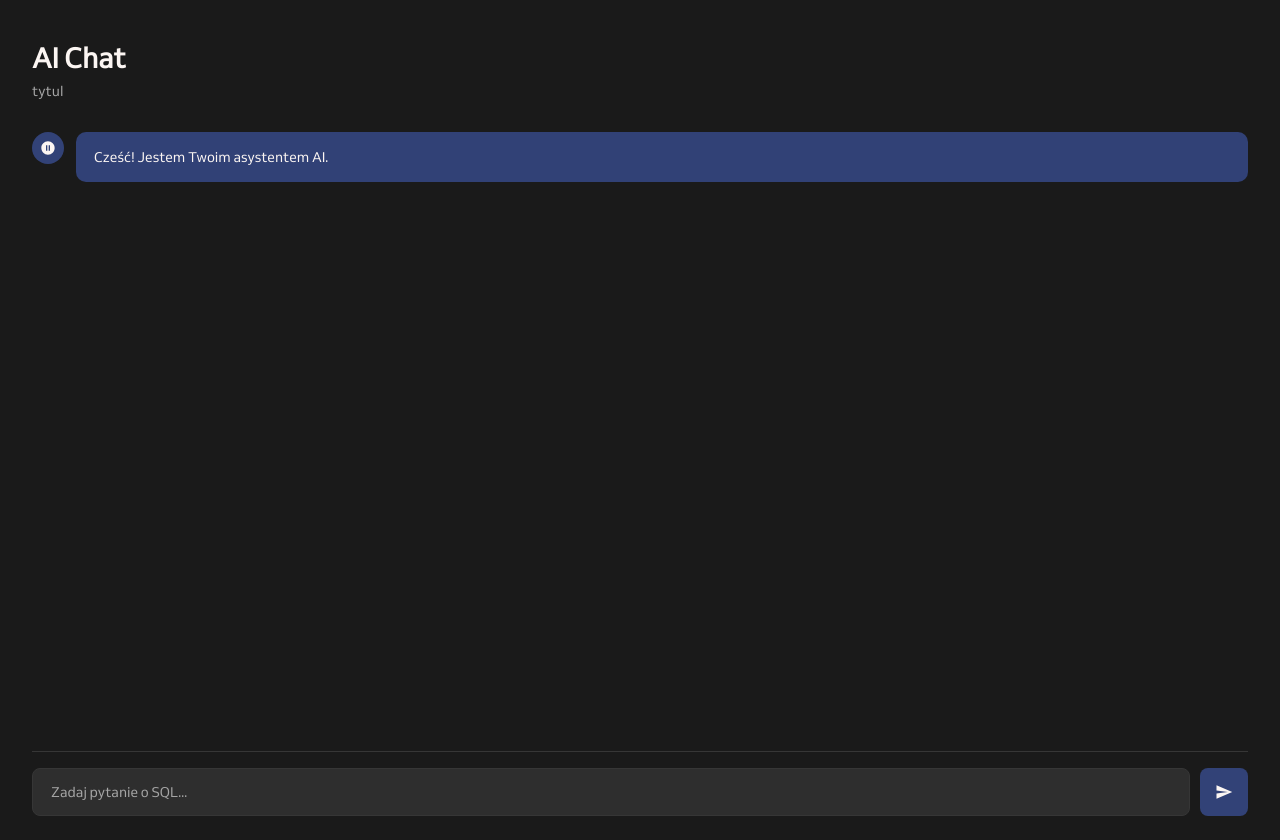
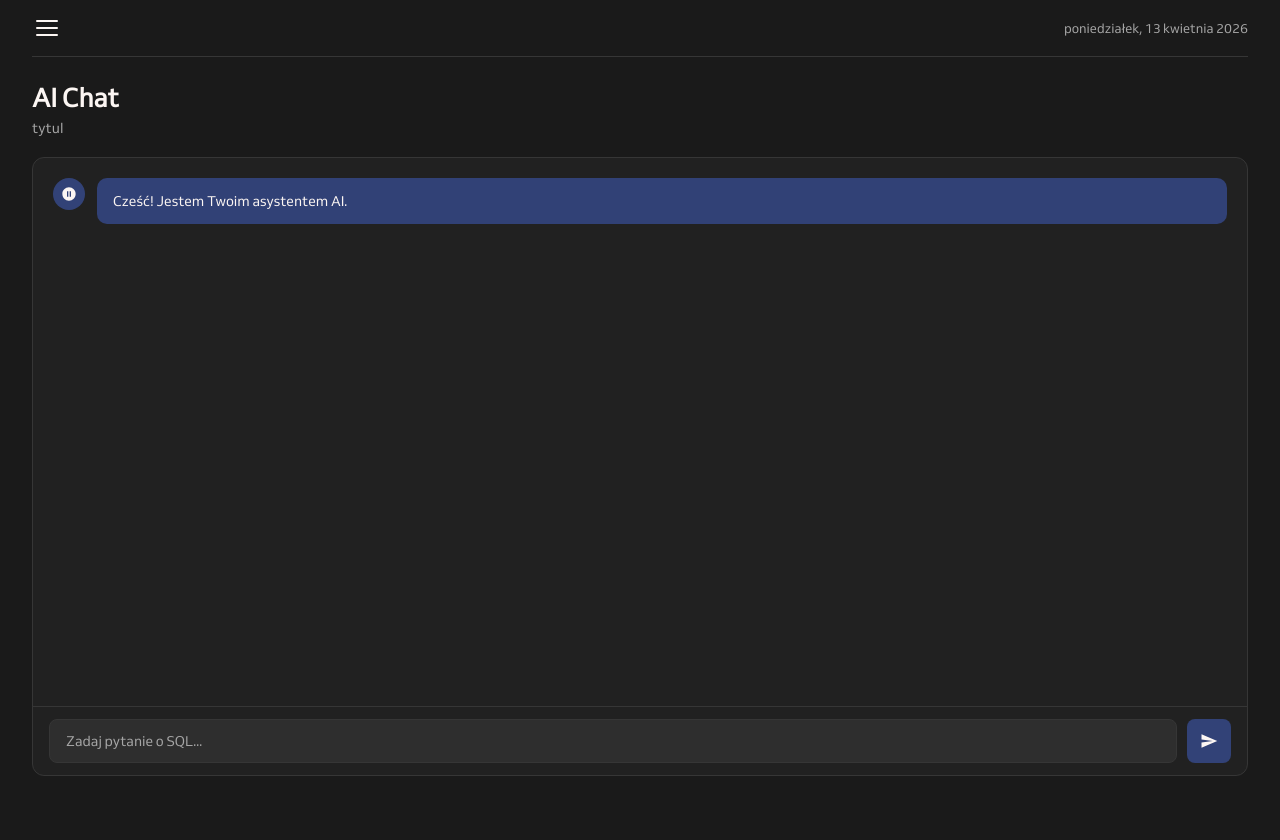
Before and after one commit to Philips072/Praktyki2026, a React (Vite) app in the folder projekt/DataMindAi/: page /AiChat in a window 1280 px wide. After the commit the page ends 800 px from the top, so only its background shows below. Built offline with nearby package versions, Linux system fonts and the light colour scheme.

Commit message:
poprawki do aichat

```diff
--- a/projekt/DataMindAi/src/Components/AiChat.css
+++ b/projekt/DataMindAi/src/Components/AiChat.css
@@ -1,22 +1,57 @@
 .aichat-page {
   background-color: var(--primaryBg);
-  min-height: 100vh;
+  height: 100vh;
   display: flex;
   flex-direction: column;
-  padding: 40px 32px 0 32px;
+  padding: 0 32px 24px 32px;
   font-family: VennRegular, 'Segoe UI', sans-serif;
   color: var(--primaryText);
+  box-sizing: border-box;
+  overflow: hidden;
+}
+
+.aichat-topbar {
+  display: flex;
+  align-items: center;
+  justify-content: space-between;
+  padding: 16px 0;
+  border-bottom: 1px solid var(--borderColor);
+  margin-bottom: 24px;
+}
+
+.aichat-menu-btn {
+  display: flex;
+  flex-direction: column;
+  gap: 5px;
+  background: none;
+  border: none;
+  cursor: pointer;
+  padding: 4px;
+}
+
+.aichat-menu-btn span {
+  display: block;
+  width: 22px;
+  height: 2px;
+  background-color: var(--primaryText);
+  border-radius: 2px;
+}
+
+.aichat-date {
+  font-size: 13px;
+  color: var(--secondaryText);
+  margin: 0;
 }
 
 .aichat-header {
-  margin-bottom: 32px;
+  margin-bottom: 20px;
 }
 
 .aichat-title {
-  font-size: 28px;
+  font-size: 26px;
   font-weight: 700;
   color: var(--primaryText);
-  margin: 0 0 6px 0;
+  margin: 0 0 4px 0;
 }
 
 .aichat-subtitle {
@@ -25,13 +60,24 @@
   margin: 0;
 }
 
+.aichat-box {
+  flex: 1;
+  display: flex;
+  flex-direction: column;
+  background-color: var(--containerBoxBg);
+  border: 1px solid var(--borderColor);
+  border-radius: 12px;
+  overflow: hidden;
+  min-height: 0;
+}
+
 .aichat-messages {
   flex: 1;
   display: flex;
   flex-direction: column;
-  gap: 16px;
+  gap: 14px;
   overflow-y: auto;
-  padding-bottom: 24px;
+  padding: 20px;
 }
 
 .aichat-row {
@@ -56,11 +102,10 @@
 }
 
 .aichat-bubble {
-  padding: 14px 18px;
+  padding: 12px 16px;
   border-radius: 10px;
   font-size: 14px;
   line-height: 1.6;
-  max-width: 100%;
 }
 
 .aichat-bubble--ai {
@@ -87,9 +132,8 @@
   display: flex;
   align-items: center;
   gap: 10px;
-  padding: 16px 0 24px 0;
+  padding: 12px 16px;
   border-top: 1px solid var(--borderColor);
-  margin-top: auto;
 }
 
 .aichat-input {
@@ -97,7 +141,7 @@
   background-color: var(--inputBg);
   border: 1px solid var(--borderColor);
   border-radius: 8px;
-  padding: 14px 18px;
+  padding: 12px 16px;
   font-size: 14px;
   color: var(--primaryText);
   font-family: VennRegular, 'Segoe UI', sans-serif;
@@ -113,8 +157,8 @@
 }
 
 .aichat-send-btn {
-  width: 48px;
-  height: 48px;
+  width: 44px;
+  height: 44px;
   background-color: var(--accentColor);
   border: none;
   border-radius: 8px;
--- a/projekt/DataMindAi/src/Components/AiChat.jsx
+++ b/projekt/DataMindAi/src/Components/AiChat.jsx
@@ -5,7 +5,7 @@ const initialMessages = [
   {
     id: 1,
     role: 'ai',
-    text: 'Cześć! Jestem Twoim asystentem AI.'
+    text: 'Cześć! Jestem Twoim asystentem AI.',
   },
 ];
 
@@ -16,7 +16,6 @@ const initialMessages = [
   const sendMessage = () => {
     const trimmed = input.trim();
     if (!trimmed) return;
-
     setMessages(prev => [...prev, { id: Date.now(), role: 'user', text: trimmed }]);
     setInput('');
   };
@@ -30,17 +29,28 @@ const initialMessages = [
 
   return (
     <div className="aichat-page">
+
+      <div className="aichat-topbar">
+        <button className="aichat-menu-btn">
+          <span></span>
+          <span></span>
+          <span></span>
+        </button>
+        <p className="aichat-date">poniedziałek, 13 kwietnia 2026</p>
+      </div>
+
       <div className="aichat-header">
         <h1 className="aichat-title">AI Chat</h1>
         <p className="aichat-subtitle">tytul</p>
       </div>
 
+      <div className="aichat-box">
         <div className="aichat-messages">
           {messages.map((msg) => (
             <div key={msg.id} className={`aichat-row ${msg.role === 'ai' ? 'aichat-row--ai' : 'aichat-row--user'}`}>
               {msg.role === 'ai' && (
                 <div className="aichat-avatar">
-                <svg width="16" height="16" viewBox="0 0 24 24" fill="none" xmlns="http://www.w3.org/2000/svg">
+                  <svg width="16" height="16" viewBox="0 0 24 24" fill="none">
                     <path d="M12 2C6.48 2 2 6.48 2 12s4.48 10 10 10 10-4.48 10-10S17.52 2 12 2zm-1 14H9V8h2v8zm4 0h-2V8h2v8z" fill="#fcf6f3"/>
                   </svg>
                 </div>
@@ -64,12 +74,15 @@ const initialMessages = [
             onKeyDown={handleKeyDown}
           />
           <button className="aichat-send-btn" onClick={sendMessage}>
-          <svg width="18" height="18" viewBox="0 0 24 24" fill="none" xmlns="http://www.w3.org/2000/svg">
+            <svg width="18" height="18" viewBox="0 0 24 24" fill="none">
               <path d="M2 21L23 12L2 3V10L17 12L2 14V21Z" fill="#fcf6f3"/>
             </svg>
           </button>
         </div>
       </div>
+
+    </div>
   );
 }
-export default AiChat
+
+export default AiChat;
```
Lines whose indentation alone changed are shown as unchanged.
